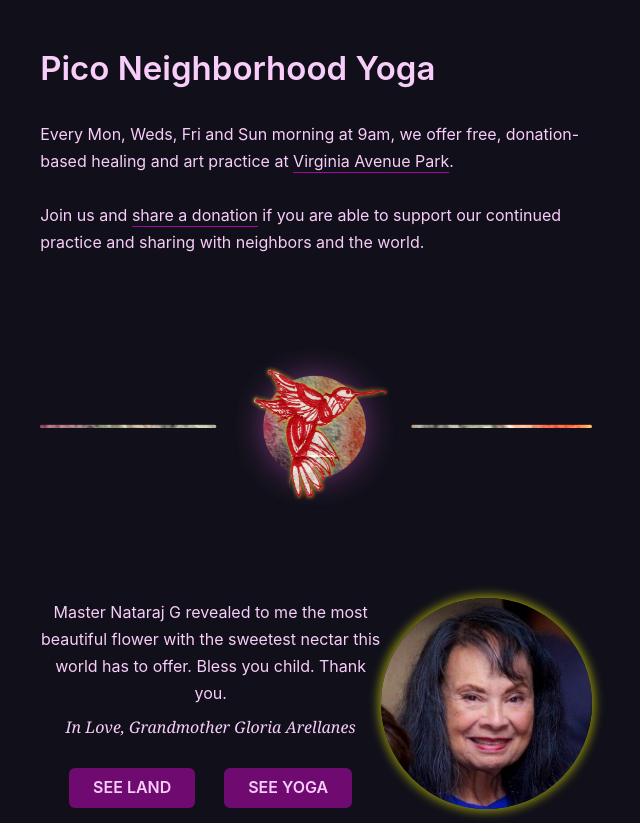
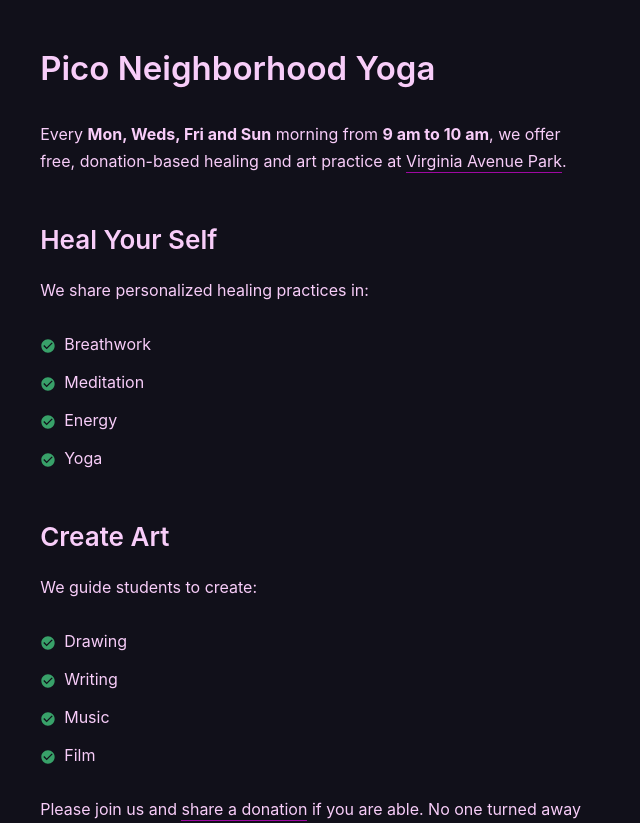
Before and after one commit to natarajgcb/natarajg, a Next.js app: page /yoga/pico in a window 1280 px wide. Shown: the part 1123-1946 px from the top of the page, without its empty margins (324-964 px from the left). Built offline with nearby package versions, Linux system fonts and the light colour scheme.

Commit message:
Publishing updated weekly yoga details

```diff
--- a/pages/yoga/pico.js
+++ b/pages/yoga/pico.js
@@ -47,11 +47,61 @@ export default function YogaPico() {
       </MNGH1>
 
       <MNGBody>
-        Every Mon, Weds, Fri and Sun morning at 9am, we offer free, donation-based healing and art practice at <a href="https://goo.gl/maps/Uk5Tm8rs9coDUEa26" rel="noreferrer" target="_blank">Virginia Avenue Park</a>.
+        Every <strong>Mon, Weds, Fri and Sun</strong> morning from <strong>9 am to 10 am</strong>, we offer free, donation-based healing and art practice at <a href="https://goo.gl/maps/Uk5Tm8rs9coDUEa26" rel="noreferrer" target="_blank">Virginia Avenue Park</a>.
       </MNGBody>
 
+      <MNGH2>
+        Heal Your Self
+      </MNGH2>
       <MNGBody>
-        Join us and <ChakraLink as={Link} href="/sponsor$tip$donate">share a donation</ChakraLink> if you are able to support our continued practice and sharing with neighbors and the world.
+        We share personalized healing practices in:
+      </MNGBody>
+      <List spacing={2}>
+        <ListItem>
+          <ListIcon as={MdCheckCircle} color="green.500" />
+          Breathwork
+        </ListItem>
+        <ListItem>
+          <ListIcon as={MdCheckCircle} color="green.500" />
+          Meditation
+        </ListItem>
+        <ListItem>
+          <ListIcon as={MdCheckCircle} color="green.500" />
+          Energy
+        </ListItem>
+        <ListItem>
+          <ListIcon as={MdCheckCircle} color="green.500" />
+          Yoga
+        </ListItem>
+      </List>
+
+      <MNGH2>
+        Create Art
+      </MNGH2>
+      <MNGBody>
+        We guide students to create:
+      </MNGBody>
+      <List spacing={2}>
+        <ListItem>
+          <ListIcon as={MdCheckCircle} color="green.500" />
+          Drawing
+        </ListItem>
+        <ListItem>
+          <ListIcon as={MdCheckCircle} color="green.500" />
+          Writing
+        </ListItem>
+        <ListItem>
+          <ListIcon as={MdCheckCircle} color="green.500" />
+          Music
+        </ListItem>
+        <ListItem>
+          <ListIcon as={MdCheckCircle} color="green.500" />
+          Film
+        </ListItem>
+      </List>
+
+      <MNGBody>
+        Please join us and <ChakraLink as={Link} href="/sponsor$tip$donate">share a donation</ChakraLink> if you are able. No one turned away for lack of funds. All funds support our continued practice so we may serve more neighbors, community and the world.
       </MNGBody>
 
       <MNGHummingbirdSpacer />
```
